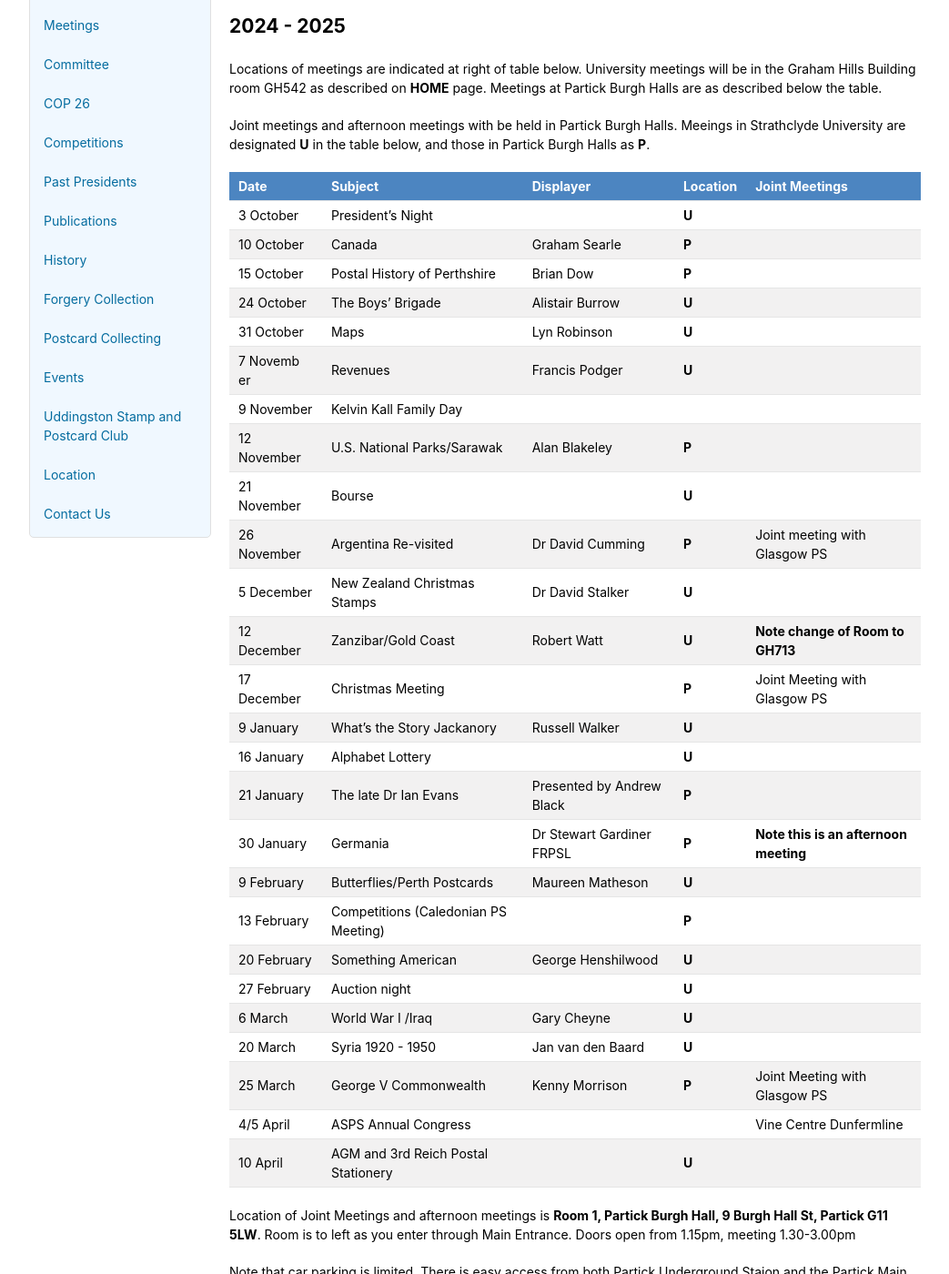
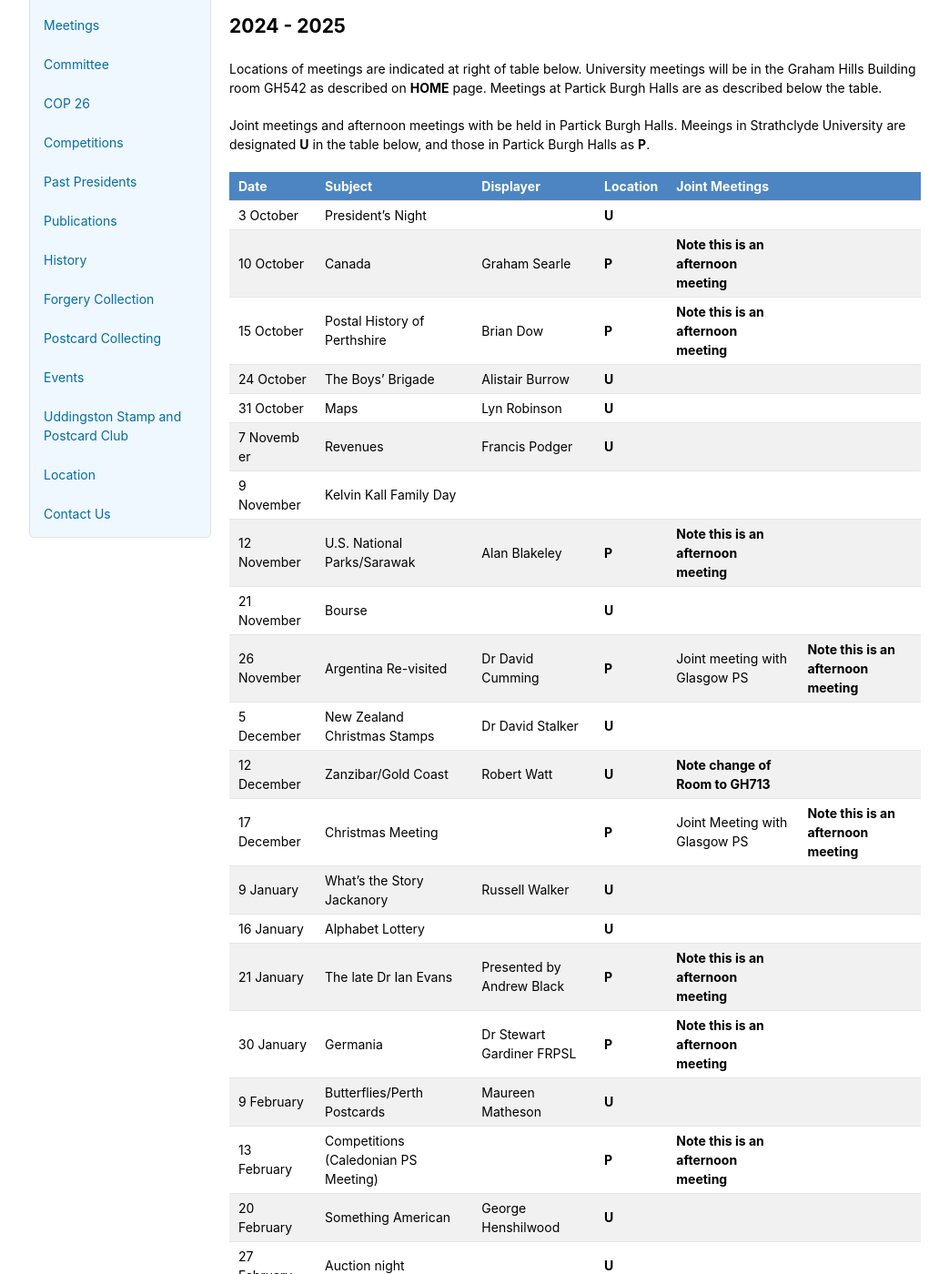
Before and after one commit to astalker/caledonian-stamps, a Jekyll site: the page built from meetings.md, in a window 1280 px wide and 1400 px high, scrolled down 215 px. Shown: the whole window at 91% size, without its empty margins (118-1161 px from the left). Built offline with Jekyll 4.4.1, drawn with Linux system fonts in a browser that asks for light colours; our own code applies the rules of GitHub Pages for plain Markdown files; some of the changed text lies outside the part shown.

Commit message:
Addition of Afternoon Meetings

```diff
--- a/meetings.md
+++ b/meetings.md
@@ -11,29 +11,29 @@ Joint meetings and afternoon meetings with be held in Partick Burgh Halls. Meein
 Date  | Subject | Displayer | Location | Joint Meetings |
 ---- | ------- | --------- | -------- | --------------  |
 3 October | President's Night| | **U**
-10 October | Canada | Graham Searle | **P**
-15 October | Postal History of Perthshire | Brian Dow | **P**
+10 October | Canada | Graham Searle | **P** | **Note this is an afternoon meeting**
+15 October | Postal History of Perthshire | Brian Dow | **P** | **Note this is an afternoon meeting**
 24 October | The Boys' Brigade | Alistair Burrow | **U**
 31 October | Maps | Lyn Robinson |**U**
 7 Novemb er | Revenues | Francis Podger | **U**
 9 November | Kelvin Kall Family Day
-12 November | U.S. National Parks/Sarawak| Alan Blakeley| **P**
+12 November | U.S. National Parks/Sarawak| Alan Blakeley| **P** | **Note this is an afternoon meeting**
 21 November |Bourse | | **U**
-26 November |Argentina Re-visited | Dr David Cumming | **P** |Joint meeting with Glasgow PS
+26 November |Argentina Re-visited | Dr David Cumming | **P** |Joint meeting with Glasgow PS| **Note this is an afternoon meeting**
 5 December | New Zealand Christmas Stamps | Dr David Stalker | **U**
 12 December | Zanzibar/Gold Coast | Robert Watt |**U** | **Note change of Room to GH713**
-17 December | Christmas Meeting | | **P** | Joint Meeting with Glasgow PS
+17 December | Christmas Meeting | | **P** | Joint Meeting with Glasgow PS | **Note this is an afternoon meeting**
 9 January | What's the Story Jackanory | Russell Walker | **U**
 16 January | Alphabet Lottery | | **U**
-21 January | The late Dr Ian Evans | Presented by Andrew Black | **P**
+21 January | The late Dr Ian Evans | Presented by Andrew Black | **P** | **Note this is an afternoon meeting**
 30 January | Germania | Dr Stewart Gardiner FRPSL | **P** | **Note this is an afternoon meeting**
 9 February | Butterflies/Perth Postcards | Maureen Matheson | **U**
-13 February | Competitions (Caledonian PS Meeting) || **P**
+13 February | Competitions (Caledonian PS Meeting) || **P** | **Note this is an afternoon meeting**
 20 February | Something American | George Henshilwood | **U**
 27 February | Auction night | | **U**
 6 March | World War I /Iraq | Gary Cheyne |**U**
 20 March | Syria 1920 - 1950 |Jan van den Baard | **U**
-25 March | George V Commonwealth | Kenny Morrison |**P** | Joint Meeting with Glasgow PS
+25 March | George V Commonwealth | Kenny Morrison |**P** | Joint Meeting with Glasgow PS | **Note this is an afternoon meeting**
 4/5 April | ASPS Annual Congress |||Vine Centre Dunfermline
 10 April |AGM and 3rd Reich Postal Stationery | | **U**
 
```
